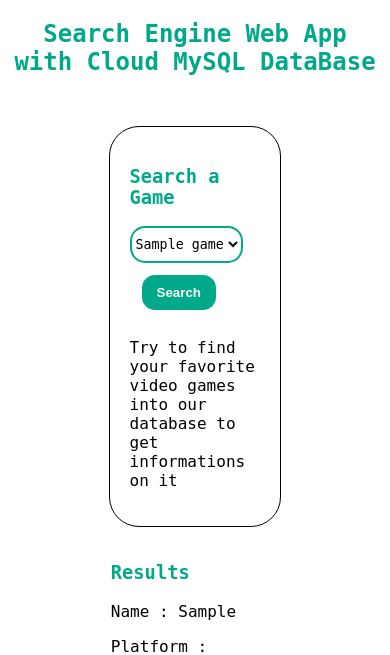
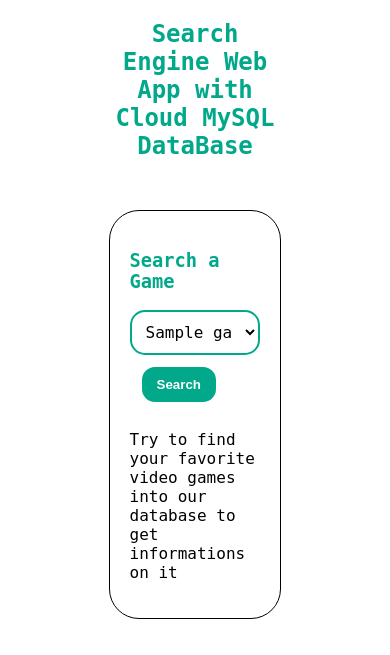
Before and after one commit to AmauryMaros/Flask-search-engine, a Flask app: template templates/index.html in a window 390 px wide. Shown: the top 655 px of the page. Run offline with Flask 3, Linux system fonts and the light colour scheme; the template is opened without the code that fills it: most values are stand-ins (such as "Sample title", 1, 10 or a date in 2020).

Commit message:
styles.css

```diff
--- a/static/styles.css
+++ b/static/styles.css
@@ -5,10 +5,16 @@ body{
 h2 {
   text-align: center;
   color :#01A88A;
+  width:50%;
+  margin: 20px auto 20px auto;
 }
 
 h3 {
   color : #01A88A;
+}
+
+form {
+  width: 100%;
 }
 
 .searchbox{
@@ -41,4 +47,13 @@ select{
   border-radius: 15px;
   border: 2px solid #01A88A;
   font-family: "OCR A Std", monospace;
+  width: auto;
 }
+
+@media (max-width: 400px) {
+  select {
+    width: 100%;
+    padding: 10px;
+    font-size: 16px;
+  }
+}
--- a/templates/index.html
+++ b/templates/index.html
@@ -14,7 +14,7 @@
   <div class="searchbox">
     <h3>Search a Game</h3>
     <form action="/choice" method="POST">
-      <select name="game_choice" class="form-select" aria-label="Default select example">
+      <select name="game_choice" aria-label="Default select example">
         {% for game in games_name %}
           <option value="{{game}}">{{game}}</option>
         {% endfor %}
```
